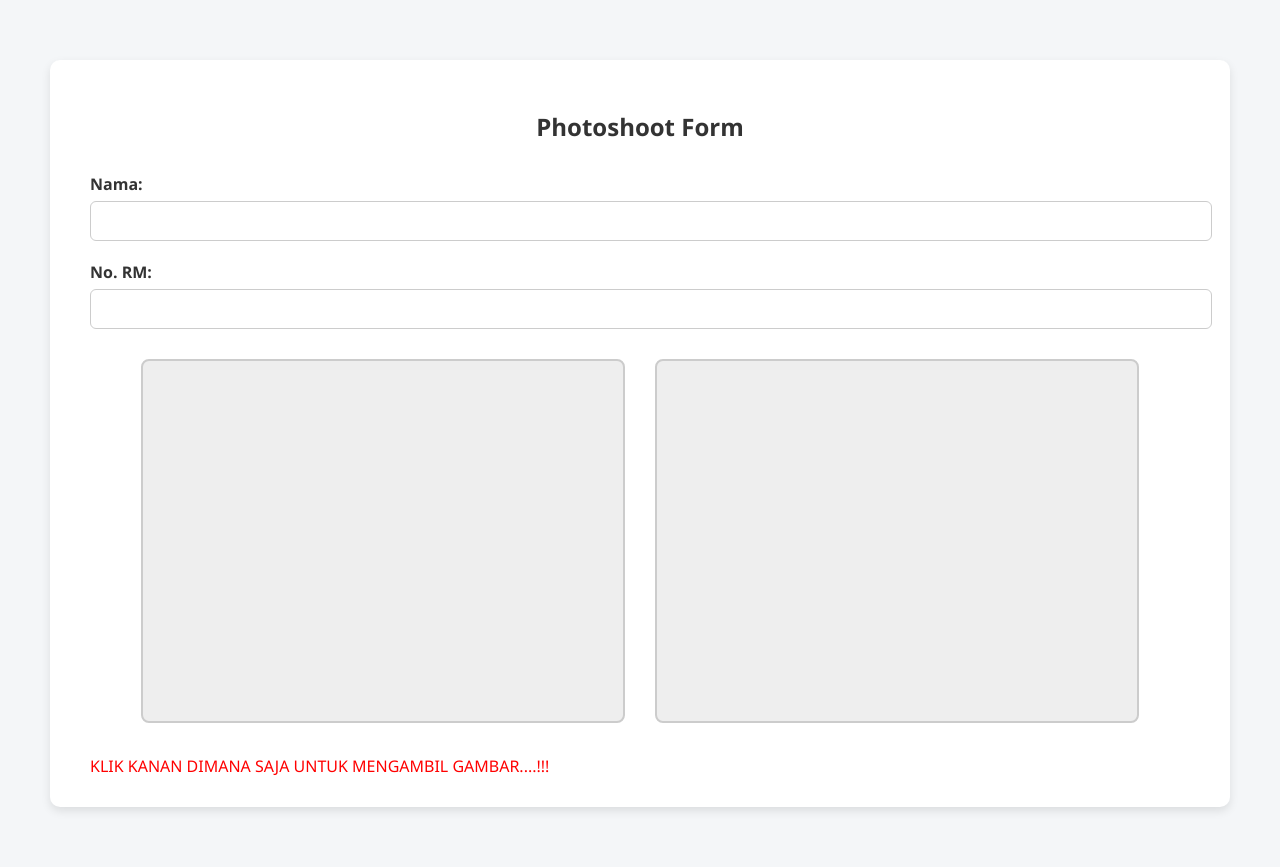
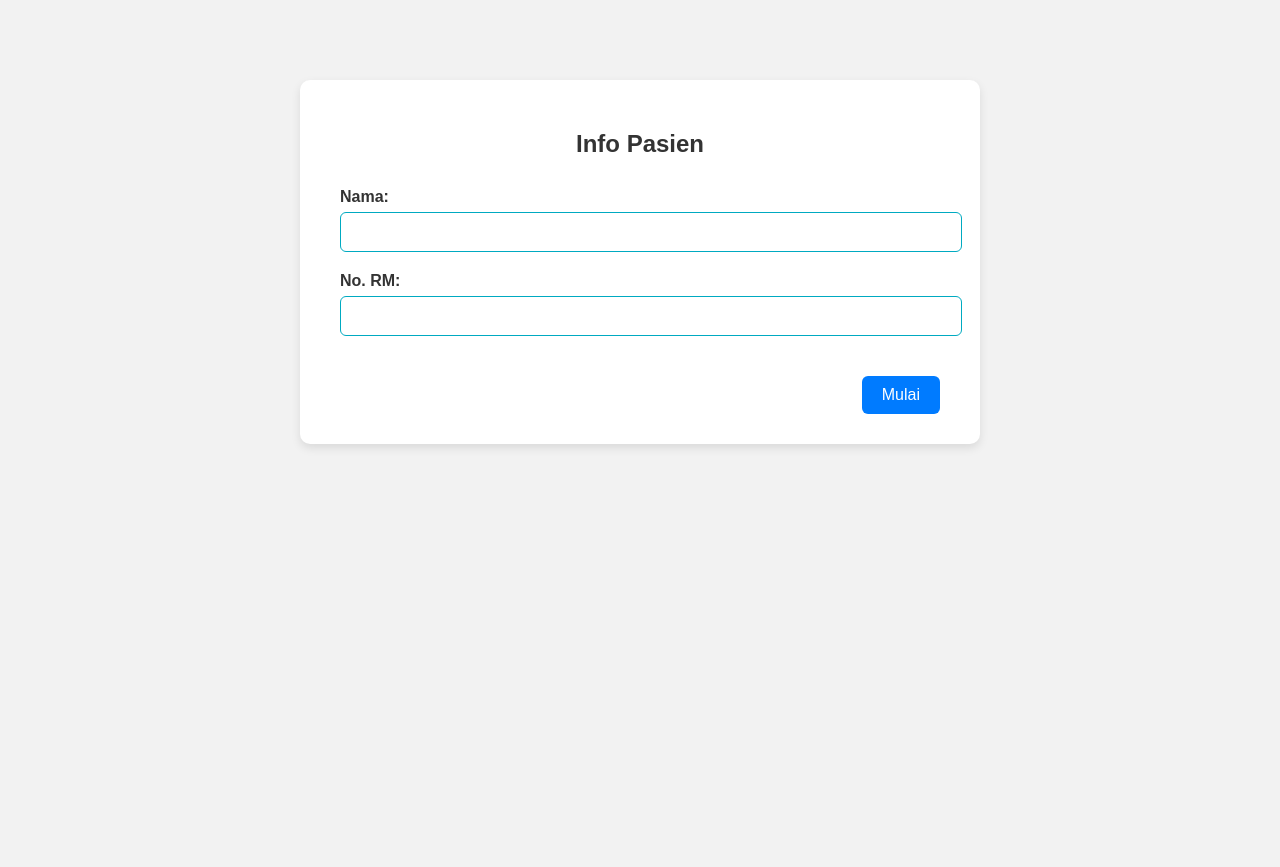
Before and after one commit to Andikalubis/photoshoot, a CodeIgniter app: page /photoshoot/ in a window 1280 px wide. After the commit the page ends 448 px from the top, so only its background shows below. Run offline with CodeIgniter, Linux system fonts and the light colour scheme.

Commit message:
update photo

```diff
--- a/application/views/photo.php
+++ b/application/views/photo.php
@@ -5,19 +5,19 @@
     <title>Photoshoot App</title>
     <meta name="viewport" content="width=device-width, initial-scale=1">
     <script src="<?= base_url('assets/js/jquery-3.6.0.min.js') ?>"></script>
+    <script src="<?= base_url('assets/js/sweetalert2@11.js') ?>"></script>
     <script src="<?= base_url('assets/js/webcam.min.js') ?>"></script>
 
     <style>
         body {
-            font-family: 'Segoe UI', Tahoma, Geneva, Verdana, sans-serif;
-            background-color: #f4f6f8;
             margin: 0;
-            padding: 0;
+            font-family: Arial, sans-serif;
+            background-color: #f2f2f2;
         }
 
         .container {
-            max-width: 1100px;
-            margin: 60px auto;
+            max-width: 600px;
+            margin: 80px auto;
             background-color: #fff;
             padding: 30px 40px;
             border-radius: 10px;
@@ -45,24 +45,8 @@
             width: 100%;
             padding: 10px;
             font-size: 16px;
-            border: 1px solid #ccc;
+            border: 1.5px solid #00AAC1;
             border-radius: 6px;
-        }
-
-        .camera-section {
-            display: flex;
-            flex-wrap: wrap;
-            gap: 30px;
-            margin-top: 30px;
-            justify-content: center;
-        }
-
-        #my_camera, #results {
-            width: 480px;
-            height: 360px;
-            border: 2px solid #ccc;
-            border-radius: 8px;
-            background-color: #eee;
         }
 
         button {
@@ -74,67 +58,187 @@
             border: none;
             border-radius: 6px;
             cursor: pointer;
-            margin-top: 10px;
+            margin-top: 20px;
         }
 
         button:hover {
             background-color: #0056b3;
         }
 
+        .fullscreen-container {
+            display: none;
+            position: fixed;
+            top: 0;
+            left: 0;
+            height: 100vh;
+            width: 100vw;
+            background-color: #fff;
+            z-index: 999;
+            padding: 20px;
+            box-sizing: border-box;
+            overflow: auto;
+        }
+
+        .camera-content {
+            display: flex;
+            height: 100%;
+            gap: 20px;
+            flex-direction: row;
+        }
+
+        .camera-left {
+            flex: 3;
+            display: flex;
+            flex-direction: column;
+            align-items: center;
+            justify-content: flex-start;
+            gap: 10px;
+        }
+
+        .camera-right {
+            flex: 2;
+            overflow-y: auto;
+            border-left: 2px solid #ccc;
+            padding-left: 20px;
+        }
+
+        #my_camera {
+            width: 100%;
+            max-width: 100%;
+            height: auto;
+            aspect-ratio: 4 / 3;
+            border: 2px solid #ccc;
+            border-radius: 8px;
+            background-color: #eee;
+        }
+
+        .results-container {
+            display: flex;
+            flex-direction: column;
+            gap: 15px;
+            margin-top: 10px;
+        }
+
+        .result-image {
+            width: 100%;
+            height: auto;
+            border-radius: 8px;
+            border: 2px solid #00AAC1;
+            object-fit: cover;
+        }
+
+        .camera-header {
+            width: 100%;
+            display: flex;
+            justify-content: space-between;
+            align-items: center;
+            margin-bottom: 10px;
+        }
+
+        .camera-header h2 {
+            margin: 0;
+            color: #333;
+        }
+
+        #backBtn {
+            background-color: #dc3545;
+            padding: 8px 14px;
+            font-size: 14px;
+            border-radius: 5px;
+        }
+
+        #backBtn:hover {
+            background-color: #b02a37;
+        }
+
+        .note {
+            text-align: left;
+            color: red;
+            font-weight: bold;
+            font-size: 14px;
+            margin-bottom: 10px;
+            width: 100%;
+        }
+
         @media (max-width: 768px) {
-            .camera-section {
+            .camera-content {
                 flex-direction: column;
-                align-items: center;
             }
 
-            #my_camera, #results {
+            .camera-left,
+            .camera-right {
+                flex: unset;
                 width: 100%;
-                height: auto;
+            }
+
+            .camera-right {
+                border-left: none;
+                padding-left: 0;
+            }
+
+            .camera-header {
+                flex-direction: column;
+                align-items: flex-start;
+                gap: 10px;
+            }
+
+            #backBtn {
+                align-self: flex-end;
             }
         }
     </style>
 </head>
 <body>
 
-<div class="container">
-    <h2>Photoshoot Form</h2>
+<div class="container" id="form-container">
+    <h2>Info Pasien</h2>
 
     <div class="form-group">
         <label for="nama">Nama:</label>
-        <input type="text" id="nama" name="nama" class="form-control">
+        <input type="text" id="nama" name="nama">
     </div>
 
     <div class="form-group">
         <label for="no_rm">No. RM:</label>
-        <input type="text" id="no_rm" name="no_rm" class="form-control">
+        <input type="text" id="no_rm" name="no_rm">
     </div>
 
-    <div class="camera-section">
-        <div>
-            <div id="my_camera"></div>
-        </div>
-        <div id="results"></div>
-    </div>
-
-    <div style="margin-top: 2rem;">
-        <span style="color: red;"> KLIK KANAN DIMANA SAJA UNTUK MENGAMBIL GAMBAR....!!!</span>
+    <div style="text-align: right;">
+        <button id="startBtn">Mulai</button>
     </div>
 </div>
 
-<script src="<?= base_url('assets/js/sweetalert2@11.js') ?>"></script>
+<div class="fullscreen-container" id="camera-container">
+    <div class="camera-content">
+        <div class="camera-left">
+            <div class="camera-header">
+                <h2>Ambil Foto</h2>
+                <button id="backBtn">Selesai</button>
+            </div>
+            <div class="note">Klik kanan di mana saja untuk mengambil gambar (maksimal 8)...!!!</div>
+            <div id="my_camera"></div>
+            <audio id="shutterSound" src="<?= base_url("assets/audio/sound3.wav") ?>" preload="auto"></audio>
+        </div>
+
+        <div class="camera-right">
+            <h3>Hasil Foto:</h3>
+            <div class="results-container" id="results"></div>
+        </div>
+    </div>
+</div>
 
 <script type="text/javascript">
     Webcam.set({
-        width: 480,
-        height: 360,
+        width: 1280,
+        height: 720,
         image_format: 'jpeg',
         jpeg_quality: 90
     });
-    Webcam.attach('#my_camera');
 
-    $(document).on('contextmenu', function(e) {
-        e.preventDefault();
+    let photoCount = 0;
+    const maxPhotos = 20;
 
+    $('#startBtn').on('click', function () {
         let nama = $('#nama').val().trim();
         let no_rm = $('#no_rm').val().trim();
 
@@ -143,24 +247,64 @@
                 icon: 'warning',
                 title: 'Oops...',
                 text: 'Isi semua form terlebih dahulu!',
-                confirmButtonColor: '#007bff'
+                timer: 1000,
+                showConfirmButton: false,
+                timerProgressBar: true
             });
             return;
         }
 
-        Webcam.snap(function(data_uri) {
-            $('#results').html('<img src="' + data_uri + '" style="width: 100%; height: 100%; object-fit: cover; border-radius: 8px;" />');
+        $('#form-container').hide();
+        $('#camera-container').css('display', 'block');
+        Webcam.attach('#my_camera');
+    });
+
+    const shutterSound = document.getElementById('shutterSound');
+
+    $('#backBtn').on('click', function () {
+        window.location.reload();
+    });
+
+    $(document).on('contextmenu', function (e) {
+        if (!$('#camera-container').is(':visible')) return;
+        e.preventDefault();
+
+        if (photoCount >= maxPhotos) {
+            Swal.fire({
+                icon: 'info',
+                title: 'Batas Tercapai',
+                text: 'Anda hanya bisa mengambil maksimal 8 foto.',
+                timer: 1000,
+                showConfirmButton: false,
+                timerProgressBar: true
+            });
+            return;
+        }
+
+        let nama = $('#nama').val().trim();
+        let no_rm = $('#no_rm').val().trim();
+
+        shutterSound.currentTime = 0;
+        shutterSound.play();
+
+        Webcam.snap(function (data_uri) {
+            photoCount++;
+
+            const imageElement = `<img src="${data_uri}" class="result-image" />`;
+            $('#results').append(imageElement);
 
             $.post("<?= site_url('photo/capture') ?>", {
                 nama: nama,
                 no_rm: no_rm,
                 image: data_uri
-            }, function(response) {
+            }, function (response) {
                 Swal.fire({
                     icon: 'success',
                     title: 'Berhasil!',
                     text: response,
-                    confirmButtonColor: '#007bff'
+                    timer: 1000,
+                    showConfirmButton: false,
+                    timerProgressBar: true
                 });
             });
         });
```
Also changed, not shown: 3 other files.
